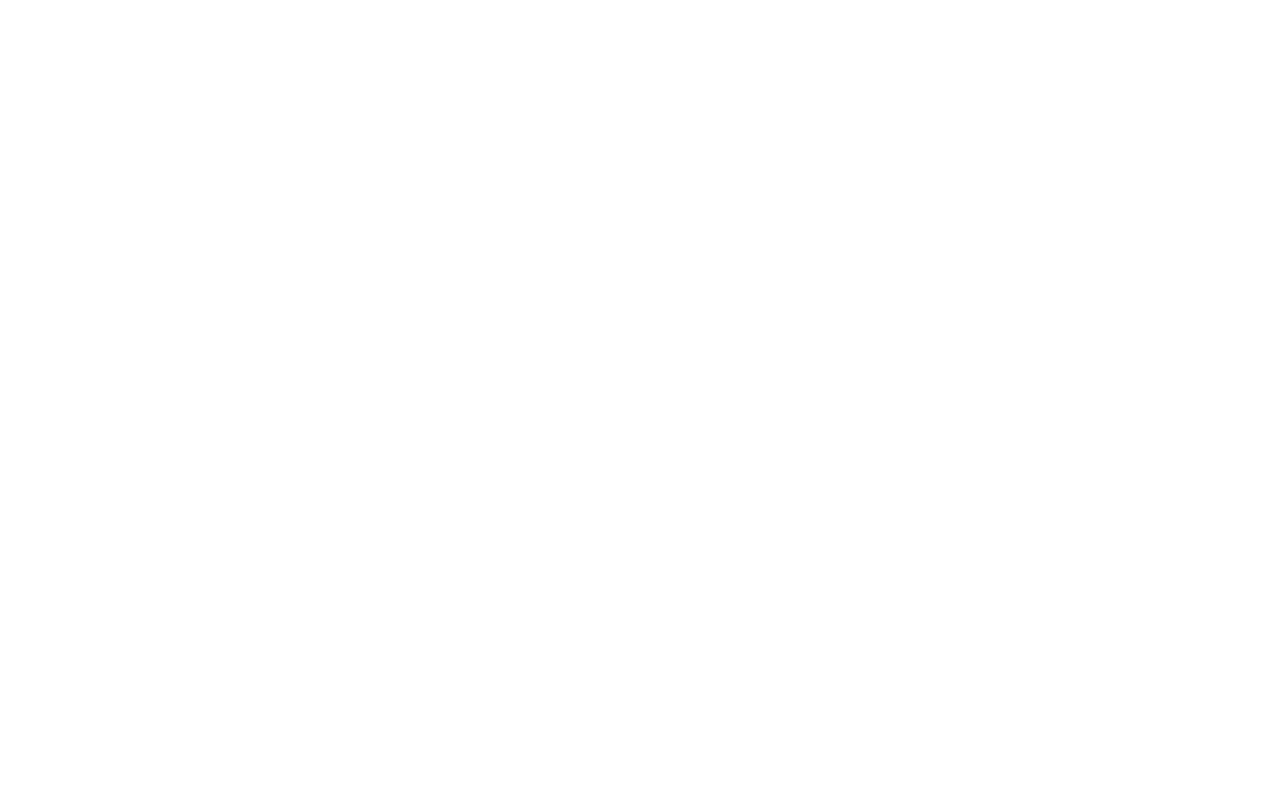
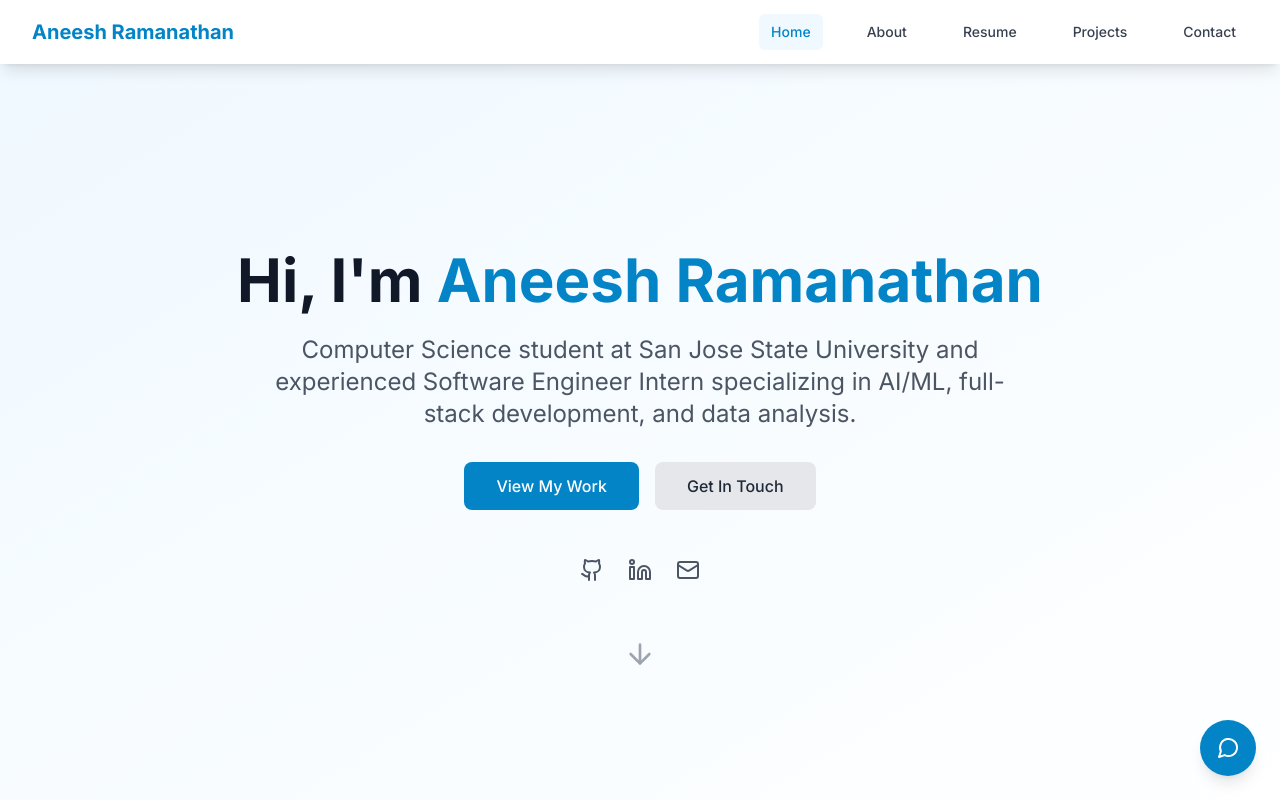
Before and after one commit to aneeshramanathan/PersonalWebsite, a React (Vite) app: page / in a window 1280 px wide. Shown: the top 800 px of the page. Built offline with nearby package versions, Linux system fonts and the light colour scheme.

Commit message:
Fix basename configuration for both development and production

```diff
--- a/src/App.jsx
+++ b/src/App.jsx
@@ -10,8 +10,11 @@ import Chatbot from './components/Chatbot'
 import Footer from './components/Footer'
 
 function App() {
+  // Use basename only in production (GitHub Pages)
+  const basename = import.meta.env.PROD ? '/PersonalWebsite' : ''
+
   return (
-    <Router basename="/PersonalWebsite">
+    <Router basename={basename}>
       <div className="min-h-screen bg-gray-50">
         <Navbar />
         <main>
```
